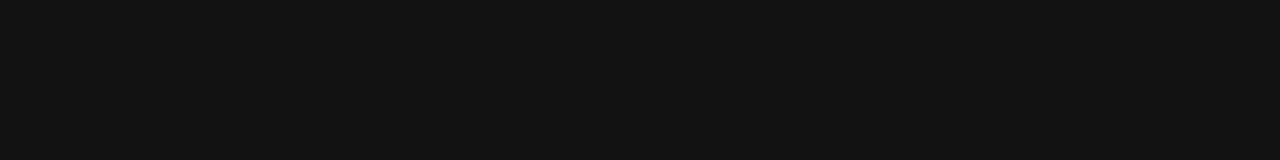
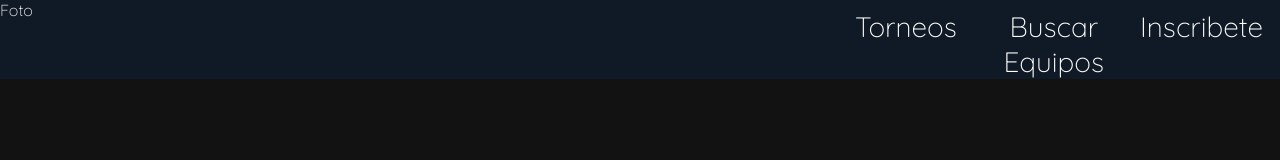
Before and after one commit to Isaac231/LeagueOfLegendsPage, a plain HTML site: page index.html in a window 1280 px wide. Drawn offline with Linux system fonts and the light colour scheme.

Commit message:
inicié la construccion del nav

```diff
--- a/index.html
+++ b/index.html
@@ -7,5 +7,12 @@
         <link href="https://fonts.googleapis.com/css2?family=Quicksand:wght@300&display=swap" rel="stylesheet">
     </head>
 <body>
-
+        <nav>
+            <a>Foto</a>
+            <div id="links">
+                <a>Torneos<div id="line"></div></a>
+                <a>Buscar Equipos<div id="line"></div></a>
+                <a>Inscribete<div id="line"></div></a>
+            </div>
+        </nav>
 </body>
--- a/recursosCSS/index.css
+++ b/recursosCSS/index.css
@@ -1,3 +1,19 @@
 body{
     background-color: rgb(18, 18, 18);
+    color: white;
+    font-family: Quicksand;
+    margin: 0px;
 }
+nav {
+    display: grid;
+    grid-template-columns: 65% 35%;
+    background-color: rgb(16, 26, 38);
+    min-height: 70px;
+}
+#links {
+    padding-top: 2%;
+    display: grid;
+    grid-template-columns: repeat(3, 33%);
+    text-align: center;
+    font-size: 28px;
+}
```
